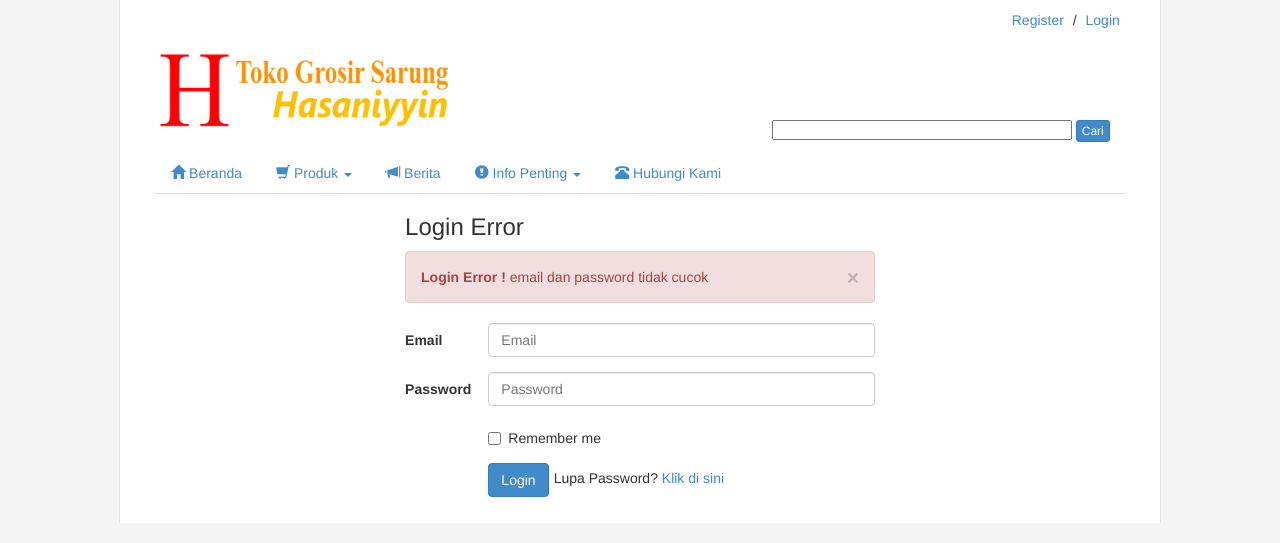
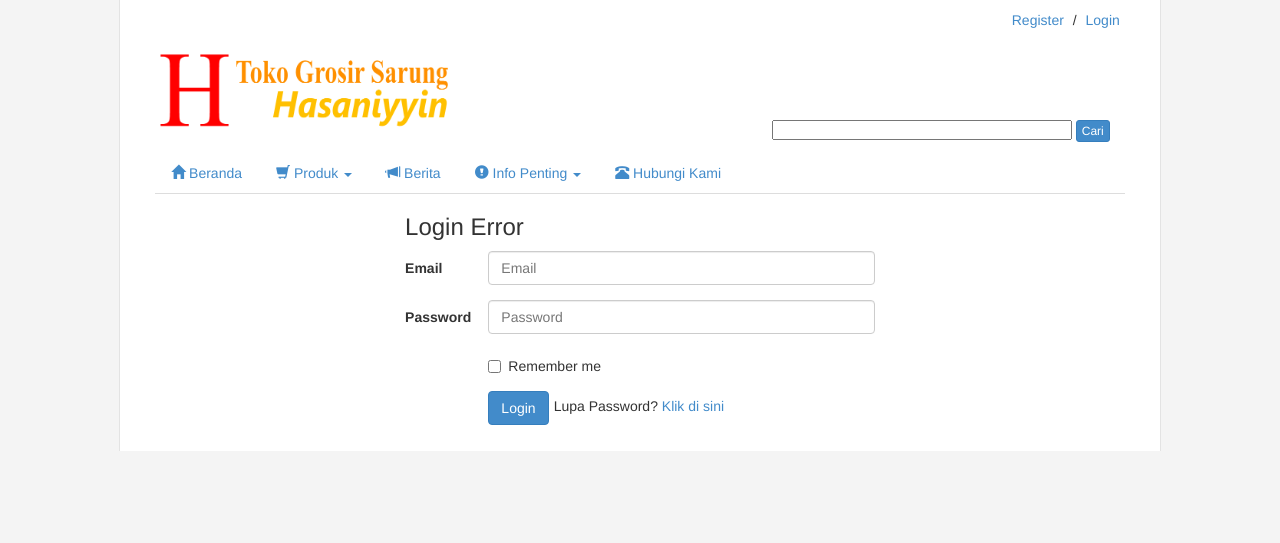
Before and after one commit to rony-chan/toko-sarung, a CodeIgniter app: page /index.php/p/login in a window 1280 px wide. Shown: the top 543 px of the page. Run offline with CodeIgniter, Linux system fonts and the light colour scheme; some libraries are stand-ins or nearby versions.

Commit message:
login fixing

```diff
--- a/application/controllers/p.php
+++ b/application/controllers/p.php
@@ -146,7 +146,7 @@ class P extends Base {
 		$this->load->library('form_validation');
 		//set rules
 		$this->form_validation->set_rules('input_email','Email','required|trim|callback_validate_credentials');//rules for email
-		$this->form_validation->set_rules('input_password','password','trim|required');//rules for password
+		$this->form_validation->set_rules('input_password','Password','trim|required');//rules for password
 		if($this->form_validation->run()){//form validation is valid
 			$email = $_POST['input_email'];
 			$password = md5(md5($_POST['input_password']));
@@ -156,7 +156,7 @@ class P extends Base {
 			if(!empty($userdata)){
 				$sessiondata['userlogin'] = $userdata;
 				//set session
-				$this->userdata->set_userdata($sessiondata);
+				$this->session->set_userdata($sessiondata);
 				redirect(site_url().'?success=login success');
 			}else{
 				$data['title'] = 'Login Error';
@@ -167,7 +167,7 @@ class P extends Base {
 		}else{
 			$data['title'] = 'Login Error';
 			$data['script'] = '<script>$("#slider1_container").hide();</script>';
-			$data['error'] = 'email dan password tidak cucok';
+			$data['error'] = validation_errors();
 			$this->displayUser('user/loginerror',$data);
 		}
 	}
--- a/application/models/m_user.php
+++ b/application/models/m_user.php
@@ -9,9 +9,9 @@ class m_user extends CI_Model{
 	//can login
 	public function can_login($email,$password){
 		$this->db->where('email',$email);
-		$this->db->or_where('password',$password);
+		$this->db->where('password',$password);
 		$query = $this->db->get('pelanggan');
-		if($query->num_rows()>2){
+		if($query->num_rows()>0){
 			return $query->result_array();
 		}else{
 			return array();
--- a/application/views/base/header.php
+++ b/application/views/base/header.php
@@ -75,10 +75,16 @@
          <div class="col-md-12">
           <div class="col-md-offset-1 col-md-10 wrapper-beranda">
             <div class="row">
+              <?php if(!empty($this->session->userdata('userlogin'))){?>
+              <ul class="navbar-right">
+                <strong>welcome,</strong><?php echo $this->session->userdata['userlogin'][0]['nama_lengkap'];?>
+              </ul>
+              <?php }else{?>
               <ul class="list-inline navbar-right">
                 <li><a href="#" data-toggle="modal" data-target="#id_register">Register</a></li> /
                 <li><a href="#" data-toggle="modal" data-target="#id_login">Login</a></li>
               </ul>
+              <?php } ?>
             </div>
             <div class="row mg-b-10">
               <div class="col-md-5 row">
@@ -86,7 +92,7 @@
               </div>
               <div class="col-md-7 mg-l-30">
                 <div class="pull-right">
-                <form method="GET" action="<?php echo site_url('p/cari')?>">
+                  <form method="GET" action="<?php echo site_url('p/cari')?>">
                     <input name="q" type="text" class="cari">
                     <button class="btn btn-primary btn-xs">Cari</button>
                   </form>
```
